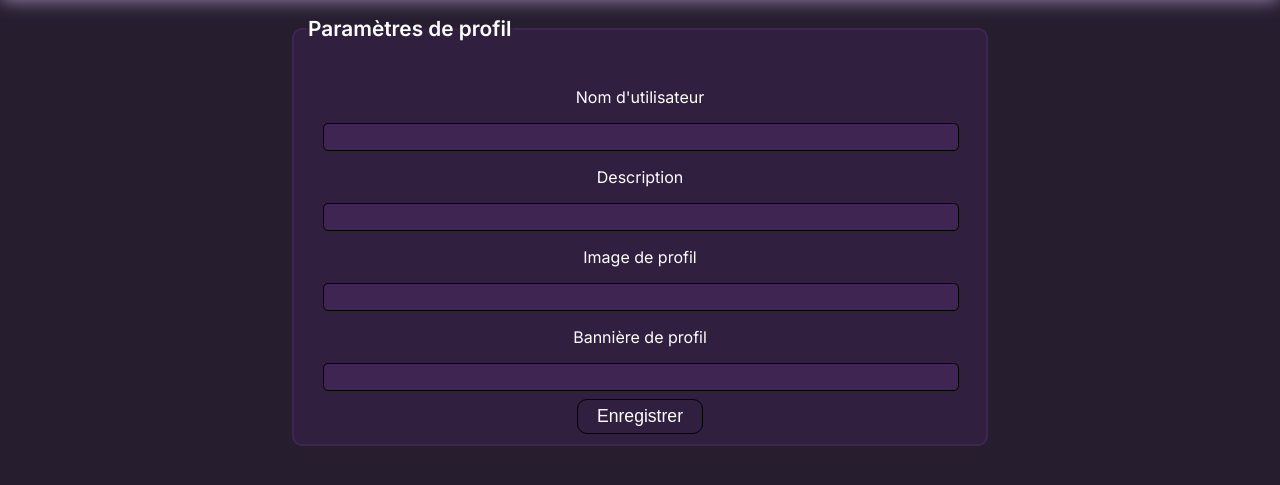
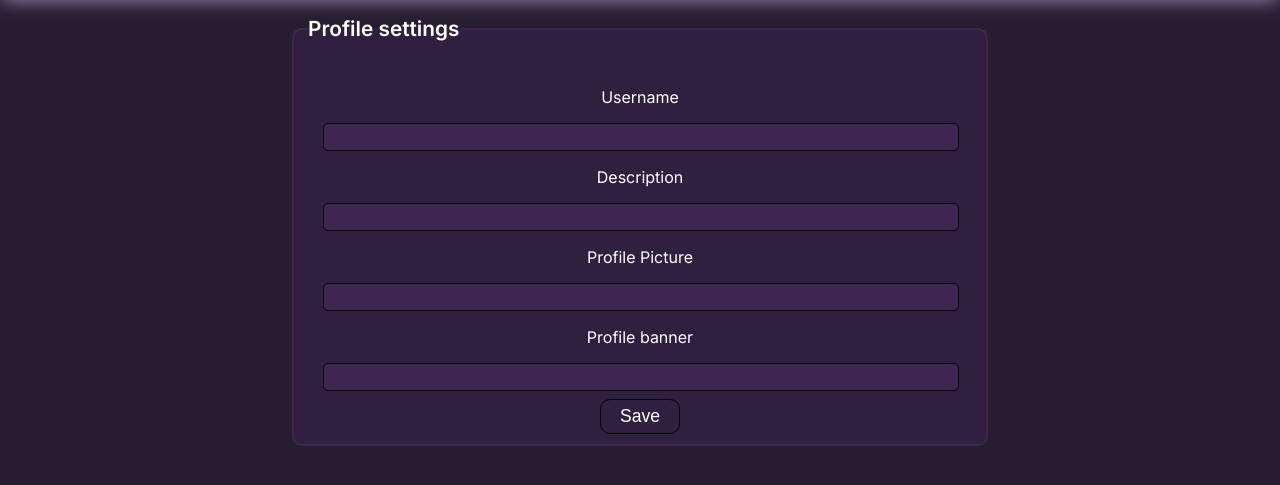
Before and after one commit to FyWolf/fursbook-symfony, a Symfony app: template templates/fursbook/settings.html.twig in a window 1280 px wide. Shown: the part 41-526 px from the top of the page. Run offline with Twig, Linux system fonts and the light colour scheme; the template is opened without the code that fills it, so the values that code supplies are empty; form fields are guessed from the names that the template uses; some libraries are stand-ins or nearby versions.

Commit message:
finished translations
missing a way to swap between both

```diff
--- a/templates/base.html.twig
+++ b/templates/base.html.twig
@@ -1,5 +1,5 @@
 <!DOCTYPE html>
-<html lang="fr">
+<html>
     <head>
         <meta charset="UTF-8">
         <title>{% block title %}Welcome!{% endblock %}</title>
--- a/templates/fursbook/home.html.twig
+++ b/templates/fursbook/home.html.twig
@@ -10,12 +10,12 @@
             {% if app.user %}
                 <p class="welcome">{% trans %}connectedWelcomeMainMessage{% endtrans %} {{ loggedUserUsername }} !</p>
             <p class="subWelcome">{% trans %}connectedWelcomeSubMessage{% endtrans %}</p>
-            <a href="/newpost"><img class="svg" src="{{ asset('ressources/svg/write.svg') }}" alt="sign in">Nouveau post</a>
+            <a href="/newpost"><img class="svg" src="{{ asset('ressources/svg/write.svg') }}" alt="sign in">{% trans %}newpost{% endtrans %}</a>
             {% endif %}
             {% if not app.user %}
                 <p class="welcome">{% trans %}welcomeMainMessage{% endtrans %}</p>
                 <p class="subWelcome">{% trans %}welcomeSubMessage{% endtrans %}:</p>
-                <a href="/login"><img class="svg" src="{{ asset('ressources/svg/signInLogo.svg') }}" alt="sign in"> Se connecter</a>
+                <a href="/login"><img class="svg" src="{{ asset('ressources/svg/signInLogo.svg') }}" alt="sign in">{% trans %}connect{% endtrans %}</a>
             {% endif %}
 
         </div>
@@ -35,7 +35,6 @@
         {% endfor %}
         </div>
         <div class="endScroll">
-
         </div>
     </main>
 {% endblock %}
--- a/templates/fursbook/nav.html.twig
+++ b/templates/fursbook/nav.html.twig
@@ -9,10 +9,10 @@
             </div>
         {% endif %}
             <div class="navLinks">
-                <a href="/"><img class="svg" src="{{ asset('ressources/svg/navHome.svg') }}">Accueil</a>
-                <a href="/profile/{{ loggedUserUsername }}"><img class="svg" src="{{ asset('ressources/svg/sidePanelUser.svg') }}"> Profil</a>
-                <a href="/settings"><img class="svg" src="{{ asset('ressources/svg/navSettings.svg') }}">Paramètres</a>
-                <a href="/newpost"><img class="svg" src="{{ asset('ressources/svg/write.svg') }}">Nouveau post</a>
+                <a href="/"><img class="svg" src="{{ asset('ressources/svg/navHome.svg') }}">{% trans %}home{% endtrans %}</a>
+                <a href="/profile/{{ loggedUserUsername }}"><img class="svg" src="{{ asset('ressources/svg/sidePanelUser.svg') }}">{% trans %}profile{% endtrans %}</a>
+                <a href="/settings"><img class="svg" src="{{ asset('ressources/svg/navSettings.svg') }}">{% trans %}settings{% endtrans %}</a>
+                <a href="/newpost"><img class="svg" src="{{ asset('ressources/svg/write.svg') }}">{% trans %}newpost{% endtrans %}</a>
             </div>
         </div>
         <div class="navSideBottomDiv">
--- a/templates/fursbook/newPost.html.twig
+++ b/templates/fursbook/newPost.html.twig
@@ -1,20 +1,20 @@
 {% extends 'base.html.twig' %}
 
 {% block title %}
-    Fursbook | New post
+    Fursbook | {% trans %}newpost{% endtrans %}
 {% endblock %}
 
 {% block body %}
 <main class="newPost">
         <fieldset>
-            <legend>Nouveau post</legend>
+            <legend>{% trans %}newpost{% endtrans %}</legend>
             {{ form_start(form) }}
                 {{ form_row(form.content,  {label: false, 'attr': {'class': 'textArea', 'maxlength': '300'}}) }}
                 {{ form_row(form.image1, {label: false, 'attr': {'id': 'fileInput', 'accept': 'image/png, image/jpg, image/jpeg, images/gif', 'multiple': false}}) }}
                 {{ form_row(form.image2, {label: false, 'attr': {'id': 'fileInput', 'accept': 'image/png, image/jpg, image/jpeg, images/gif', 'multiple': false}}) }}
                 {{ form_row(form.image3, {label: false, 'attr': {'id': 'fileInput', 'accept': 'image/png, image/jpg, image/jpeg, images/gif', 'multiple': false}}) }}
                 {{ form_row(form.image4, {label: false, 'attr': {'id': 'fileInput', 'accept': 'image/png, image/jpg, image/jpeg, images/gif', 'multiple': false}}) }}
-                <button type="submit" class="btn">Envoyer</button>
+                <button type="submit" class="btn">{% trans %}sendPost{% endtrans %}</button>
             {{ form_end(form) }}
         </fieldset>
 </main>
--- a/templates/fursbook/search.html.twig
+++ b/templates/fursbook/search.html.twig
@@ -1,15 +1,15 @@
 {% extends 'base.html.twig' %}
 
 {% block title %}
-    Fursbook | Search
+    Fursbook | {% trans %}search{% endtrans %}
 {% endblock %}
 
 {% block body %}
 <main class="searchPage">
     <div class="searchBar">
         {{ form_start(form) }}
-            {{ form_row(form.search, {label: false, 'value' : actualSearch, 'attr': {'placeholder': "Nom d'utilisateur"}}) }}
-            <button type="submit" class="btn">Rechercher</button>
+            {{ form_row(form.search, {label: false, 'value' : actualSearch, 'attr': {'placeholder': "username"}}) }}
+            <button type="submit" class="btn">{% trans %}search{% endtrans %}</button>
         {{ form_end(form) }}
     </div>
     <div class="contentDiv">
--- a/templates/fursbook/settings.html.twig
+++ b/templates/fursbook/settings.html.twig
@@ -1,25 +1,25 @@
 {% extends 'base.html.twig' %}
 
 {% block title %}
-    Fursbook | Settings
+    Fursbook | {% trans %}settings{% endtrans %}
 {% endblock %}
 
 {% block body %}
     <main class="settings">
         <section class="profileSettings">
                 <fieldset>
-                    <legend>Paramètres de profil</legend>
+                    <legend>{% trans %}profileParameters{% endtrans %}</legend>
                     <p>{{ message }}</p>
                     {{ form_start(form) }}
-                        {{ form_label(form.username, "Nom d'utilisateur") }}
+                        {{ form_label(form.username, 'username') }}
                         {{ form_row(form.username, {label: false}) }}
-                        {{ form_label(form.bio, 'Description') }}
+                        {{ form_label(form.bio, 'description') }}
                         {{ form_row(form.bio,  {label: false, 'attr': {'class': 'textArea', 'maxlength': '180'}}) }}
-                        {{ form_label(form.profilePicture, "Image de profil") }}
+                        {{ form_label(form.profilePicture, "profilePicture") }}
                         {{ form_row(form.profilePicture, {label: false, 'attr': {'accept': 'image/png, image/jpg, image/jpeg, images/gif', 'multiple': false}}) }}
-                        {{ form_label(form.profileBanner, "Bannière de profil") }}
+                        {{ form_label(form.profileBanner, "profileBanner") }}
                         {{ form_row(form.profileBanner, {label: false, 'attr': {'accept': 'image/png, image/jpg, image/jpeg, images/gif', 'multiple': false}}) }}
-                        <button type="submit" class="btn">Enregistrer</button>
+                        <button type="submit" class="btn">{% trans %}save{% endtrans %}</button>
                         {{ form_end(form) }}
                 </fieldset>
         </section>
--- a/translations/messages.en.yaml
+++ b/translations/messages.en.yaml
@@ -1,4 +1,23 @@
 connectedWelcomeMainMessage: Welcome
 connectedWelcomeSubMessage: What do you want to write today ?
+profileNothingAvailable: Nothing available for that profile
 welcomeMainMessage: Welcome !
 welcomeSubMessage: You can connect here
+profileParameters: Profile settings
+passwordForgot: Password forgotten
+profilePicture: Profile Picture
+profileBanner: Profile banner
+profileNoUser: No user has been found with that username
+profileNoBio: This user doesn't have a desctiption, what a mysterious person :O
+description: Description
+newAccount: Create an account
+password: Password
+settings: Settings
+sendPost: Send post
+username: Username
+profile: Profile
+connect: Login
+newpost: New post
+search: Search
+home: Home
+save: Save
```
Also changed, not shown: templates/fursbook/login.html.twig (+4 -4 lines), templates/fursbook/profile.html.twig (+6 -6 lines), translations/messages.fr.yaml (+19 -0 lines).
